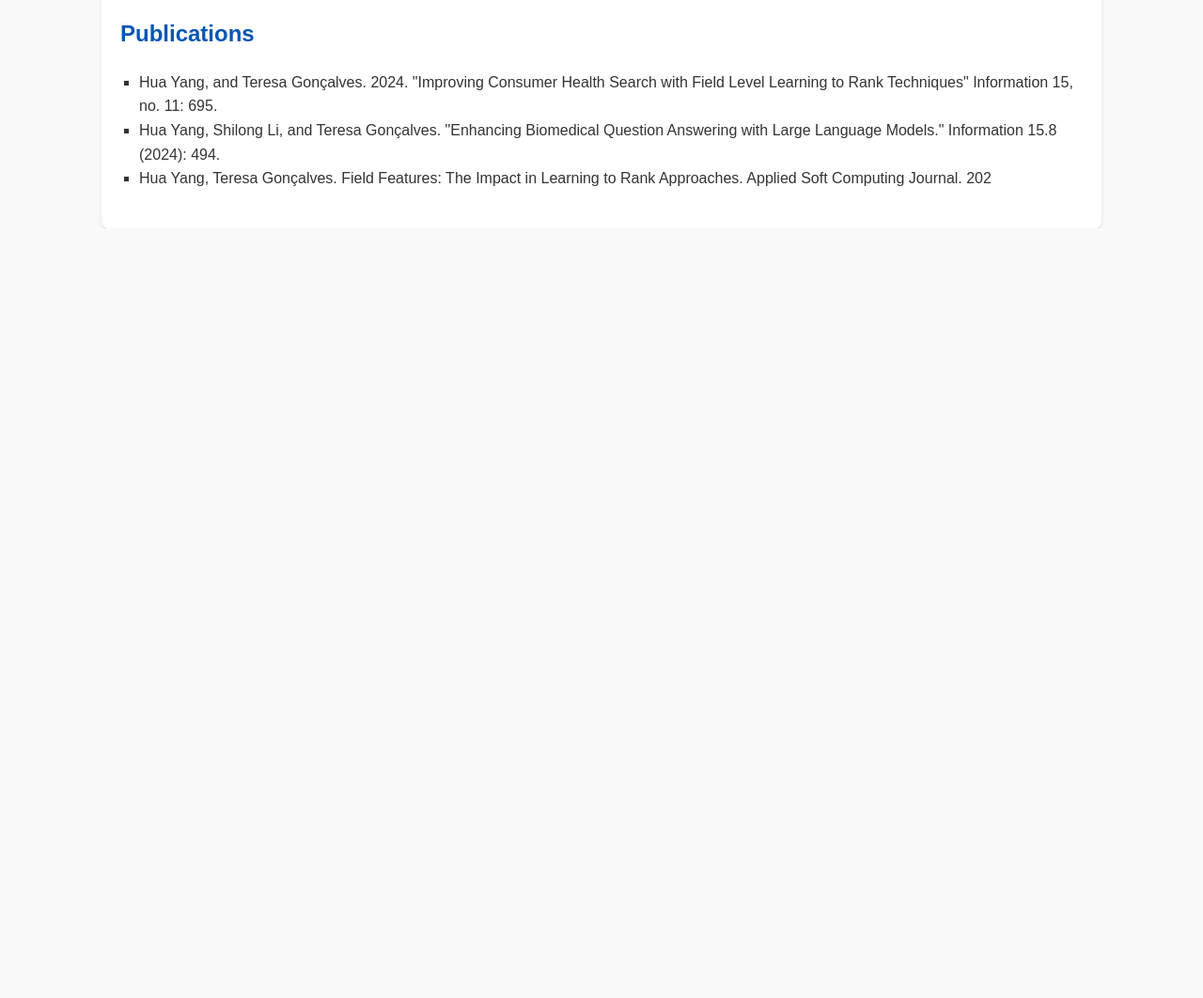
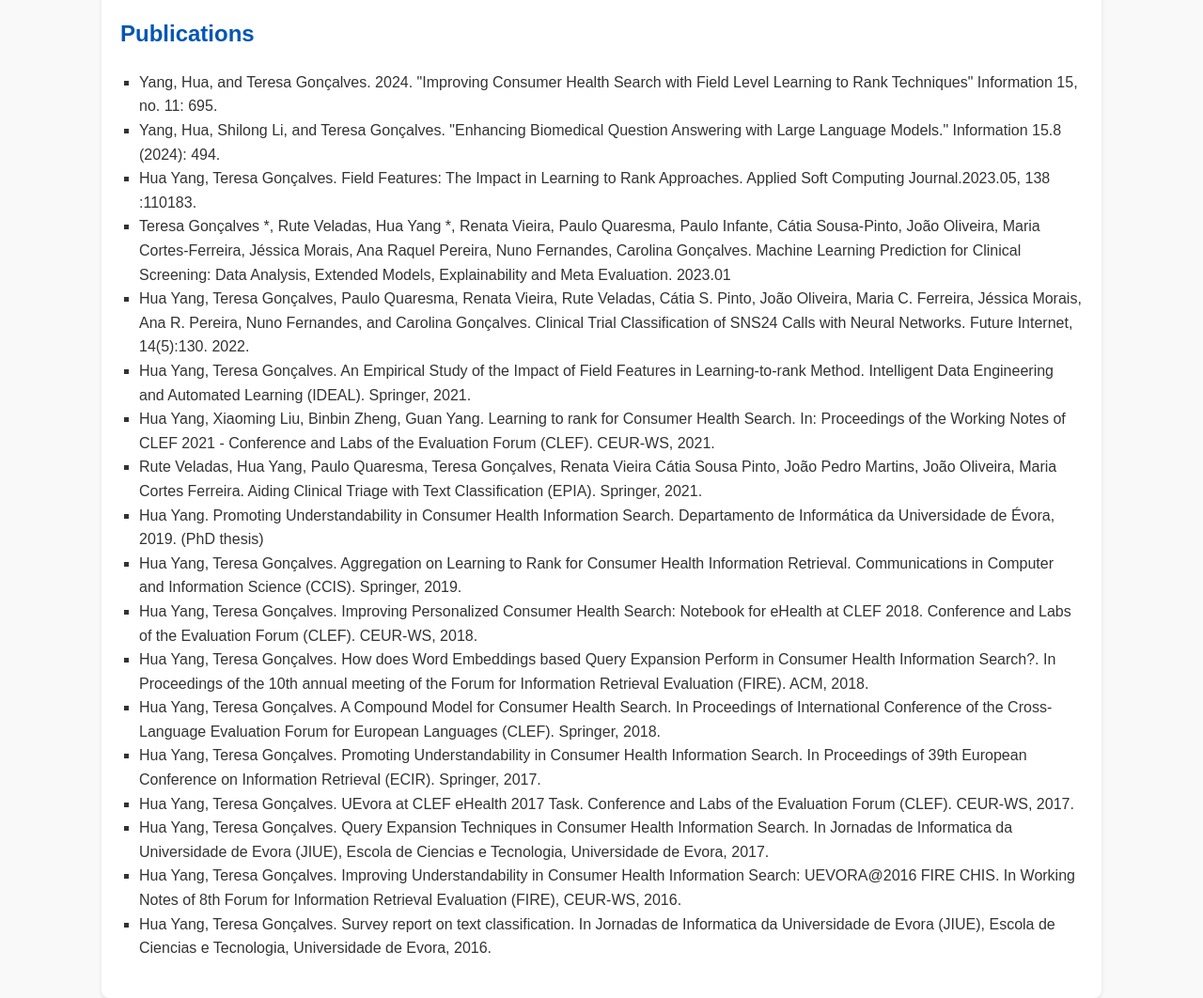
Before and after one commit to luckyAnn-2023/hy.github.io, a plain HTML site: page index.html in a window 1280 px wide. Shown: the part 976-2038 px from the top of the page at 94% size. Before the commit the page ends 1219 px from the top, so only its background shows below. Drawn offline with Linux system fonts and the light colour scheme.

Commit message:
Update index.html

```diff
--- a/index.html
+++ b/index.html
@@ -80,6 +80,26 @@
         <section>
             <h2>Publications</h2>
             <ul>
-                <li>Hua Yang, and Teresa Gonçalves. 2024. "Improving Consumer Health Search with Field Level Learning to Rank Techniques" Information 15, no. 11: 695.</li>
-                <li>Hua Yang, Shilong Li, and Teresa Gonçalves. "Enhancing Biomedical Question Answering with Large Language Models." Information 15.8 (2024): 494.</li>
-                <li>Hua Yang, Teresa Gonçalves. Field Features: The Impact in Learning to Rank Approaches. Applied Soft Computing Journal. 202
+               <li>Yang, Hua, and Teresa Gonçalves. 2024. "Improving Consumer Health Search with Field Level Learning to Rank Techniques" Information 15, no. 11: 695.</li>
+                <li>Yang, Hua, Shilong Li, and Teresa Gonçalves. "Enhancing Biomedical Question Answering with Large Language Models." Information 15.8 (2024): 494.</li>
+                <li>Hua Yang, Teresa Gonçalves. Field Features: The Impact in Learning to Rank Approaches. Applied Soft Computing Journal.2023.05, 138 :110183.</li>
+                <li>Teresa Gonçalves *, Rute Veladas, Hua Yang *, Renata Vieira, Paulo Quaresma, Paulo Infante, Cátia Sousa-Pinto, João Oliveira, Maria Cortes-Ferreira, Jéssica Morais, Ana Raquel Pereira, Nuno Fernandes, Carolina Gonçalves. Machine Learning Prediction for Clinical Screening: Data Analysis, Extended Models, Explainability and Meta Evaluation. 2023.01</li>
+                <li>Hua Yang, Teresa Gonçalves, Paulo Quaresma, Renata Vieira, Rute Veladas, Cátia S. Pinto, João Oliveira, Maria C. Ferreira, Jéssica Morais, Ana R. Pereira, Nuno Fernandes, and Carolina Gonçalves. Clinical Trial Classification of SNS24 Calls with Neural Networks. Future Internet, 14(5):130. 2022.</li>
+                <li>Hua Yang, Teresa Gonçalves. An Empirical Study of the Impact of Field Features in Learning-to-rank Method. Intelligent Data Engineering and Automated Learning (IDEAL). Springer, 2021.</li>
+                <li>Hua Yang, Xiaoming Liu, Binbin Zheng, Guan Yang. Learning to rank for Consumer Health Search. In: Proceedings of the Working Notes of CLEF 2021 - Conference and Labs of the Evaluation Forum (CLEF). CEUR-WS, 2021.</li>
+                <li>Rute Veladas, Hua Yang, Paulo Quaresma, Teresa Gonçalves, Renata Vieira Cátia Sousa Pinto, João Pedro Martins, João Oliveira, Maria Cortes Ferreira. Aiding Clinical Triage with Text Classification (EPIA). Springer, 2021.</li>
+                <li>Hua Yang. Promoting Understandability in Consumer Health Information Search. Departamento de Informática da Universidade de Évora, 2019. (PhD thesis)</li>
+                <li>Hua Yang, Teresa Gonçalves. Aggregation on Learning to Rank for Consumer Health Information Retrieval. Communications in Computer and Information Science (CCIS). Springer, 2019.</li>
+                <li>Hua Yang, Teresa Gonçalves. Improving Personalized Consumer Health Search: Notebook for eHealth at CLEF 2018. Conference and Labs of the Evaluation Forum (CLEF). CEUR-WS, 2018.</li>
+                <li>Hua Yang, Teresa Gonçalves. How does Word Embeddings based Query Expansion Perform in Consumer Health Information Search?. In Proceedings of the 10th annual meeting of the Forum for Information Retrieval Evaluation (FIRE). ACM, 2018.</li>
+                <li>Hua Yang, Teresa Gonçalves. A Compound Model for Consumer Health Search. In Proceedings of International Conference of the Cross-Language Evaluation Forum for European Languages (CLEF). Springer, 2018.</li>
+                <li>Hua Yang, Teresa Gonçalves. Promoting Understandability in Consumer Health Information Search. In Proceedings of 39th European Conference on Information Retrieval (ECIR). Springer, 2017.</li>
+                <li>Hua Yang, Teresa Gonçalves. UEvora at CLEF eHealth 2017 Task. Conference and Labs of the Evaluation Forum (CLEF). CEUR-WS, 2017.</li>
+                <li>Hua Yang, Teresa Gonçalves. Query Expansion Techniques in Consumer Health Information Search. In Jornadas de Informatica da Universidade de Evora (JIUE), Escola de Ciencias e Tecnologia, Universidade de Evora, 2017.</li>
+                <li>Hua Yang, Teresa Gonçalves. Improving Understandability in Consumer Health Information Search: UEVORA@2016 FIRE CHIS. In Working Notes of 8th Forum for Information Retrieval Evaluation (FIRE), CEUR-WS, 2016.</li>
+                <li>Hua Yang, Teresa Gonçalves. Survey report on text classification. In Jornadas de Informatica da Universidade de Evora (JIUE), Escola de Ciencias e Tecnologia, Universidade de Evora, 2016.</li>
+                 </ul>
+        </section>
+    </div>
+</body>
+</html>
```
